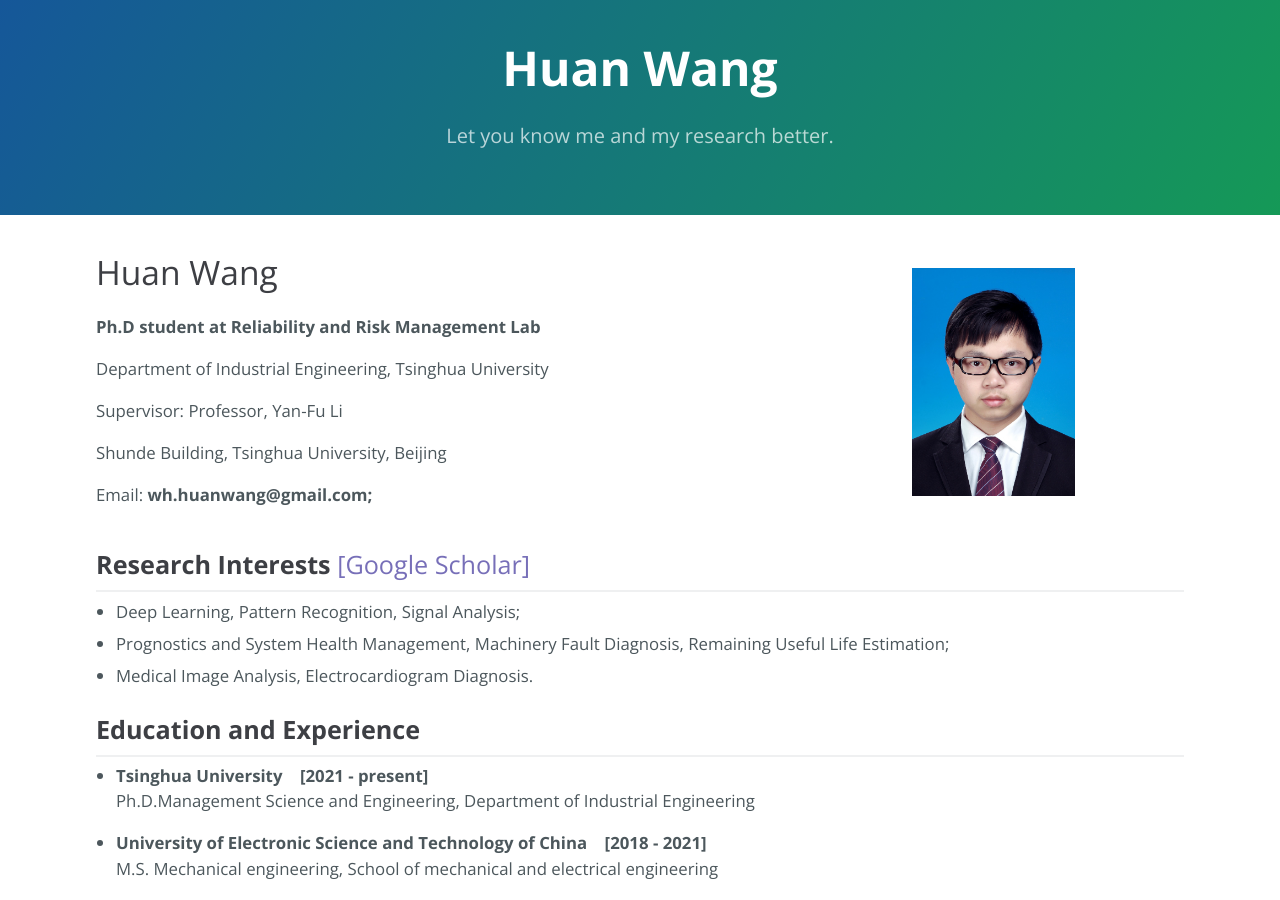
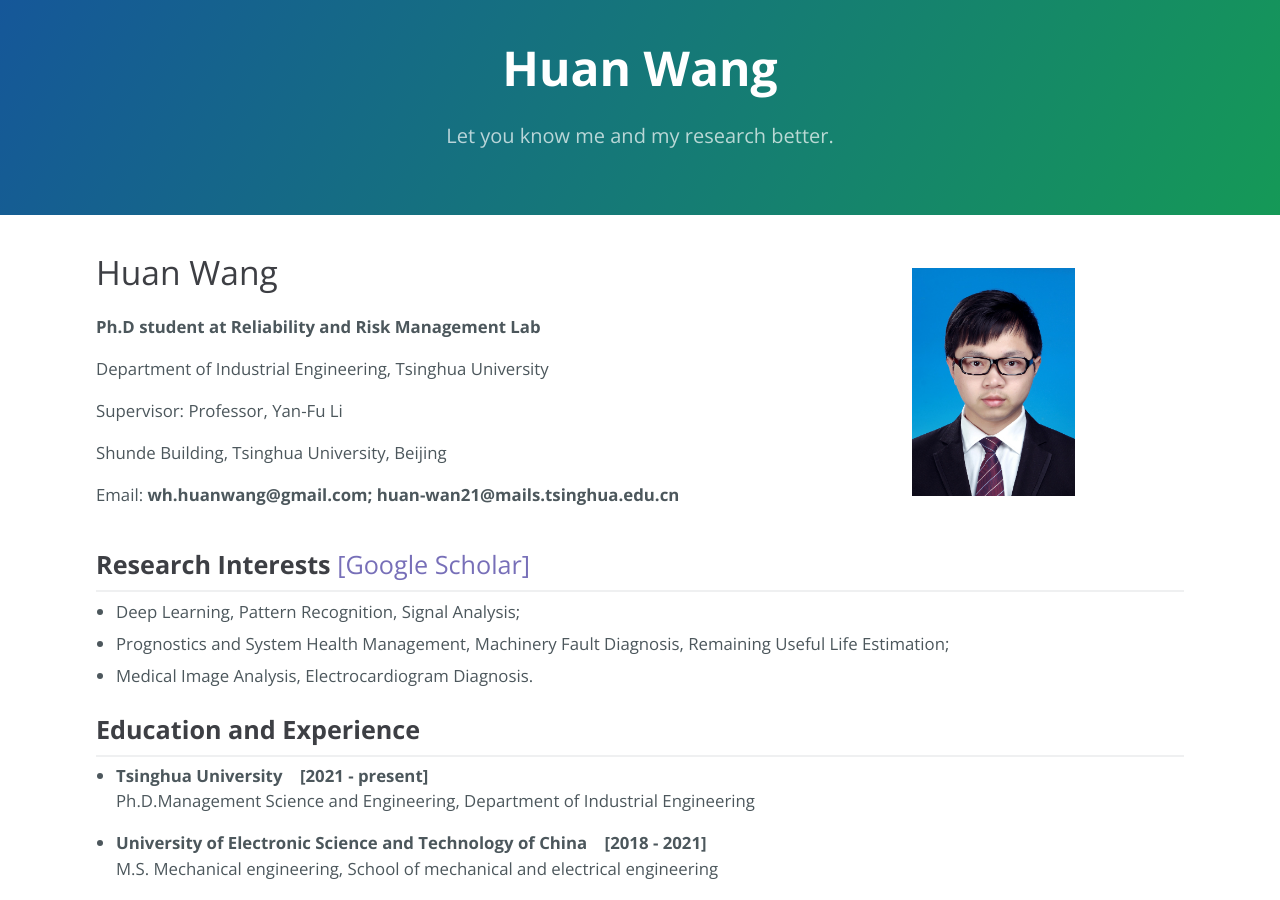
Before and after one commit to WH-HuanWang/WH-HuanWang.github.io, a Jekyll site: the page built from index.md, in a window 1280 px wide and 900 px high. Built offline with Jekyll 4.4.1, drawn with Linux system fonts in a browser that asks for light colours.

Commit message:
Update index.md

```diff
--- a/index.md
+++ b/index.md
@@ -12,7 +12,7 @@ description: Let you know me and my research better.
       <p>Department of Industrial Engineering, Tsinghua University</p>
       <p>Supervisor: Professor, Yan-Fu Li</p>
       <p>Shunde Building, Tsinghua University, Beijing</p>
-      <p>Email: <b>wh.huanwang@gmail.com; </b></p>
+      <p>Email: <b>wh.huanwang@gmail.com; huan-wan21@mails.tsinghua.edu.cn</b></p>
     </td>
     <td width="25%">
       <img src="image/WangHuan.jpg" width="100%">
```
